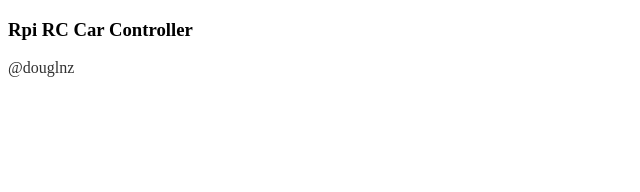
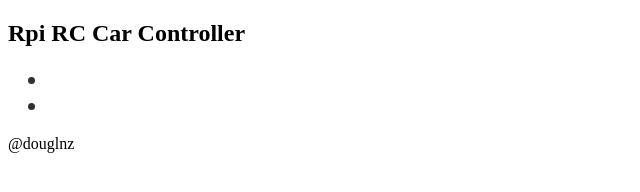
Before and after one commit to thedouglenz/picar, a website: page rc/index.html in a window 1280 px wide. Shown: the whole page, without its empty margins (0-640 px from the left). Drawn offline with nearby package versions, Linux system fonts and the light colour scheme; no server answers.

Commit message:
Add purecss and remove alpha from user view

```diff
--- a/rc/index.html
+++ b/rc/index.html
@@ -4,29 +4,34 @@
 <html>
     <head>
 	<title> Raspberry Pi Remote Control Car Controller </title>
-	<style>
+	<meta name="viewport" content="width=device-width, initial-scale=1, maximum-scale=1, user-scalable=0"/> <!--320-->
+	<link rel="stylesheet" href="vendor/pure-release-0.5.0/pure-min-css">
+	<style> <!-- TODO: Move these styles to an external file; Style the user page some more-->
 	    #output-area ul {
 		list-style-type: none;
 	    }
 	    #output-area li {
-		font: 18px Helvetica, Arial;
-		color: Blue;
+		font: 22px Helvetica, Arial;
+		color: #313131;
 	    }
 	    p a {
 		text-decoration: none;
-		color: #313131;
+		color: #000;
 	    }
 	</style>
     </head>
 
     <body>
-	<h3> Rpi RC Car Controller </h3>
-	<div id="output-area">
-	    <ul>
-		<li id="show-alph"></li>
-		<li id="show-beta"></li>
-		<li id="show-gamm"></li>
-	    </ul>
+	<div class="pure-g">
+	    <div class="pure-u-1">
+		<h2> Rpi RC Car Controller </h2>
+	    </div>
+	    <div id="output-area" class="pure-u-1">
+		<ul>
+		    <li id="show-beta"></li>
+		    <li id="show-gamm"></li>
+		</ul>
+	    </div>
 	</div>
 	<script src="vendor/jquery-2.1.3.min.js" language="javascript"></script>
 	<script src="/socket.io/socket.io.js"></script>
@@ -35,15 +40,15 @@
 	    var beta = 0;
 	    var gamma  = 0;
 	    var ready;
-	    var li_alpha = $("#show-alph");
 	    var li_beta = $("#show-beta");
 	    var li_gamma = $("#show-gamm");
 
 	    var socket = io.connect(window.location.hostname + ':3000');
 
 	    var orient = function(event) {
-		alpha = event.alpha; // motion of device around z-axis (0, 360)
-		beta = event.beta; // motion of device around x-axis (-180, 180)
+		// Don't need alpha
+		// alpha = event.alpha; // motion of device around z-axis (0, 360)
+		betat = event.beta; // motion of device around x-axis (-180, 180)
 		gammat = event.gamma; // motion of device around y-axis (-90, 90)
 
 		if(gammat > 45) {
@@ -53,8 +58,8 @@
 		}
 
 		gamma = 0.01 * ( 90 - (-1 * gammat) );
+		beta = betat;
 
-		li_alpha.html("x: " + alpha);
 		li_beta.html("y: " + beta);
 		li_gamma.html("z: " + gamma);
 	    };
```
